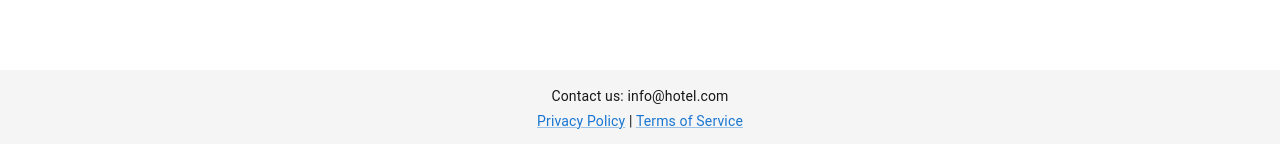
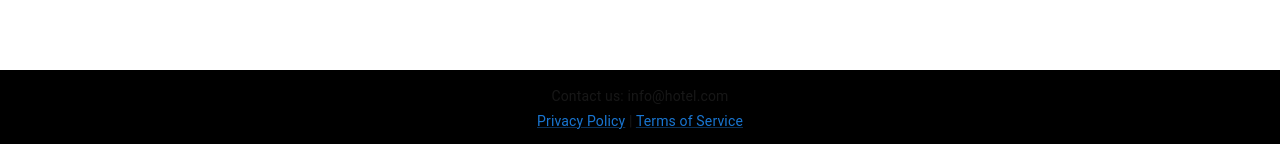
Before and after one commit to olexandracodes/hotel-booking, a Next.js app: page / in a window 1280 px wide. Shown: the part 2287-2431 px from the top of the page. Built offline with nearby package versions, Linux system fonts and the light colour scheme.

Commit message:
Update Footer.jsx

```diff
--- a/src/components/Footer.jsx
+++ b/src/components/Footer.jsx
@@ -7,7 +7,7 @@ const Footer = () => {
 			sx={{
 				mt: 4,
 				py: 2,
-				backgroundColor: "#f5f5f5",
+				backgroundColor: "#000",
 				textAlign: "center",
 			}}
 		>
```
